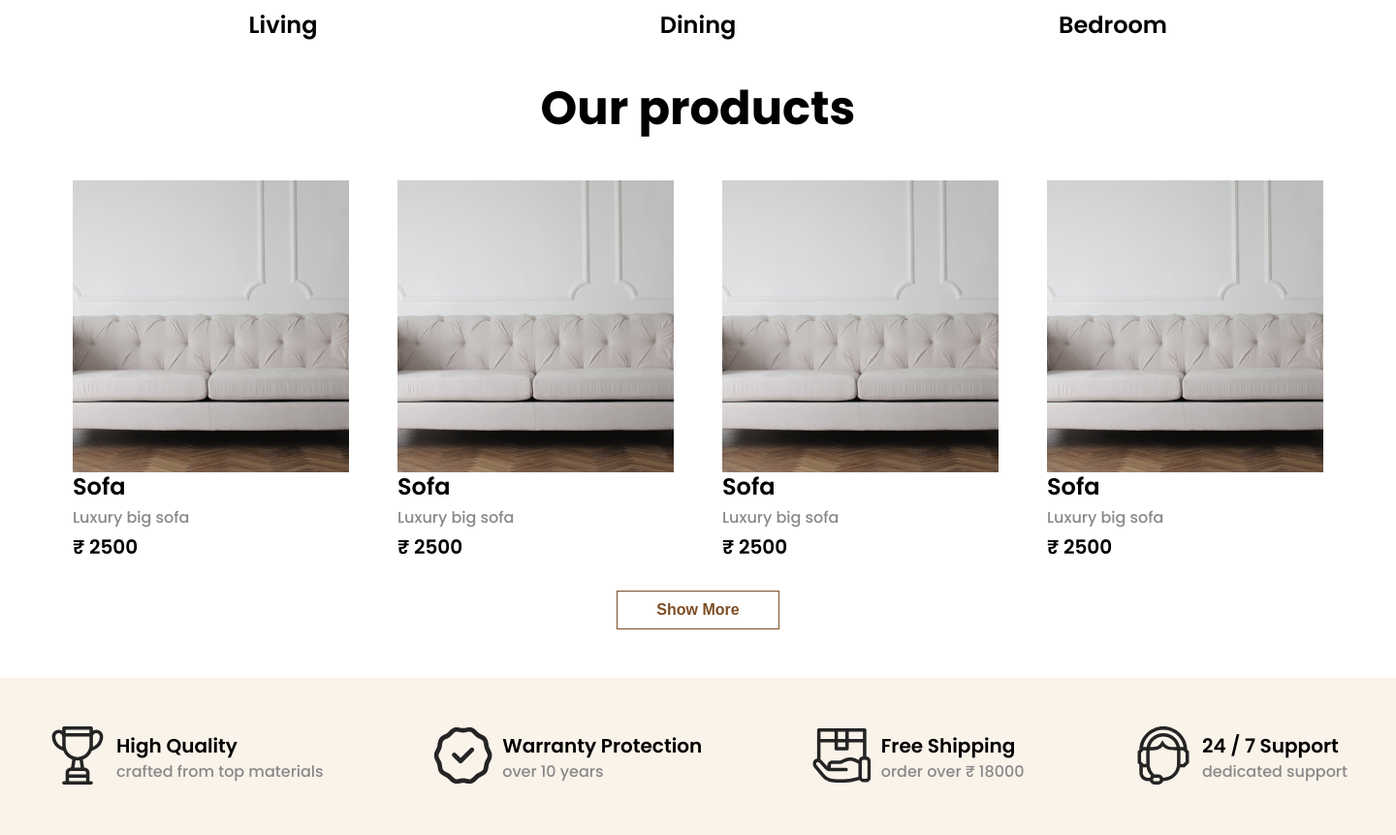
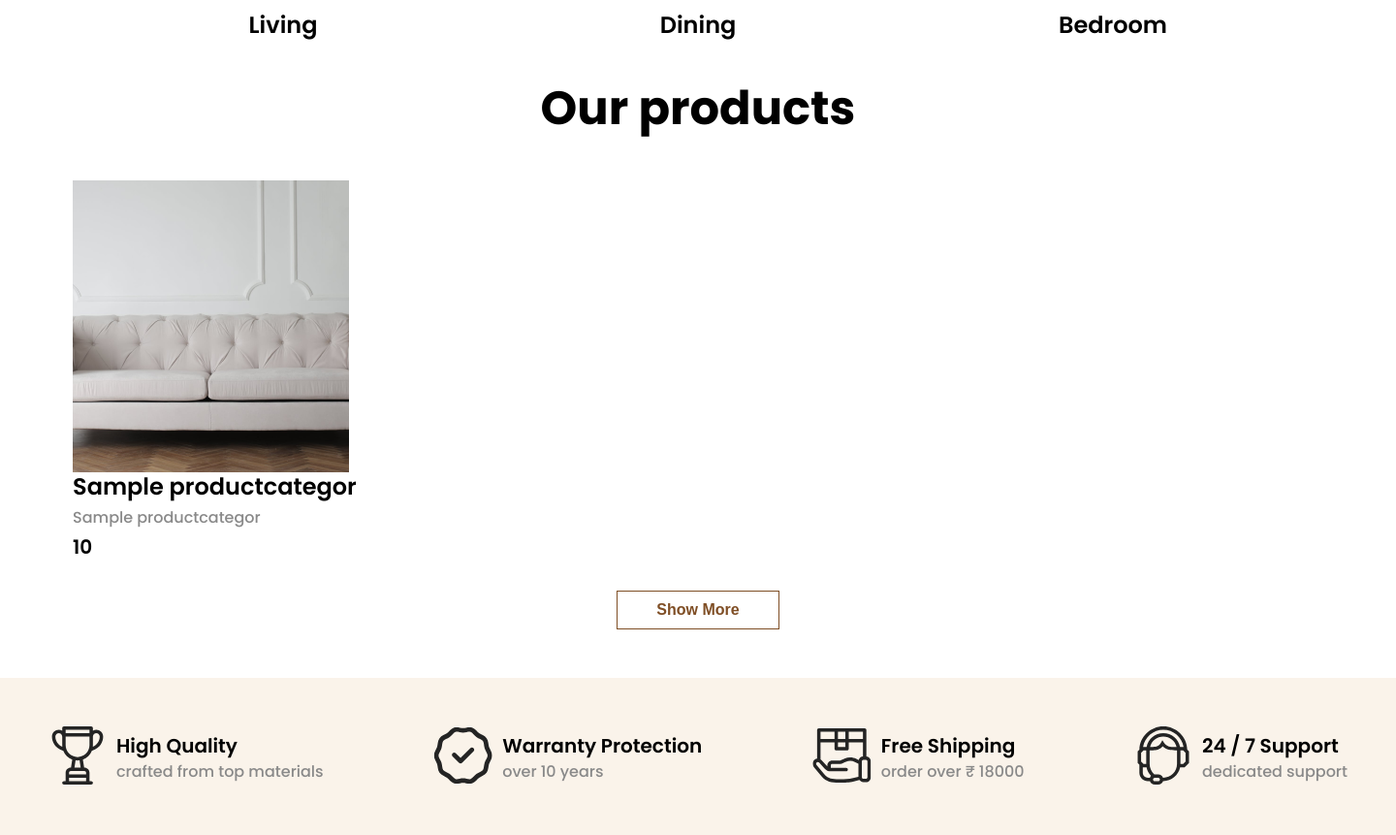
Before and after one commit to sandakovkirill/onlinestore, a PHP site: page / in a window 1440 px wide. Shown: the part 1377-2238 px from the top of the page at 97% size. Run offline with PHP 8.4, Linux system fonts and the light colour scheme; tables that the repository leaves empty or names only in its code hold one stand-in row (values such as "Sample post").

Commit message:
Monday22.01

```diff
--- a/src/index.php
+++ b/src/index.php
@@ -98,38 +98,9 @@
                     <h2>Our products</h2>
                 </div>
                 <div class="our-products__items">
-                    <div class="our-products__item">
-                        <div class="our-products-image"><img src="img/Luxury big sofa.png" alt=""></div>
-                        <div class="our-product-content">
-                            <div class="title-product-category"><h3>Sofa</h3></div>
-                            <div class="title-product"><p>Luxury big sofa</p></div>
-                            <div class="product-price"><h4>₹ 2500</h4></div>
-                        </div>
-                    </div>
-                    <div class="our-products__item">
-                        <div class="our-products-image"> <img src="img/Luxury big sofa.png" alt=""></div>
-                        <div class="our-product-content">
-                            <div class="title-product-category"><h3>Sofa</h3></div>
-                            <div class="title-product"><p>Luxury big sofa</p></div>
-                            <div class="product-price"><h4>₹ 2500</h4></div>
-                        </div>
-                    </div>
-                    <div class="our-products__item">
-                        <div class="our-products-image"> <img src="img/Luxury big sofa.png" alt=""></div>
-                        <div class="our-product-content">
-                            <div class="title-product-category"><h3>Sofa</h3></div>
-                            <div class="title-product"><p>Luxury big sofa</p></div>
-                            <div class="product-price"><h4>₹ 2500</h4></div>
-                        </div>
-                    </div>
-                    <div class="our-products__item">
-                        <div class="our-products-image"> <img src="img/Luxury big sofa.png" alt=""></div>
-                        <div class="our-product-content">
-                            <div class="title-product-category"><h3>Sofa</h3></div>
-                            <div class="title-product"><p>Luxury big sofa</p></div>
-                            <div class="product-price"><h4>₹ 2500</h4></div>
-                        </div>
-                    </div>
+                    <?php
+                    require_once('scripts/slider.php')
+                    ?>
                 </div>
                 <div class="our-products__button-container">
                 <button class="show-more">Show More</button>
--- a/src/scripts/phpreg-script.php
+++ b/src/scripts/phpreg-script.php
@@ -16,4 +16,5 @@
     } else{
         $mysqli -> query($require);
     }
+    mysqli_close($mysqli);
 ?>
--- /dev/null
+++ b/src/scripts/slider.php
@@ -0,0 +1,17 @@
+<?php
+    require_once('requiredb.php');
+    $productItem =  "SELECT * FROM storeproduct JOIN productcategor ON storeproduct.idcategory = productcategor.idcategory";
+    $result = mysqli_query($mysqli, $productItem);
+
+
+    for ($i = 0; $i < 4 && $row = mysqli_fetch_assoc($result); $i++) {
+        echo '<div class="our-products__item">';
+        echo "<div class='our-products-image'><img src='img/{$i}_image_product.png' alt='ProductsPhoto'></div>";
+        echo '<div class="our-product-content">';
+        echo "<div class='title-product-category'><h3>{$row['categoryname']}</h3></div>";
+        echo "<div class='title-product'><p>{$row['productname']}</p></div>";
+        echo "<div class='product-price'><h4>{$row['productprice']}</h4></div>";
+        echo '</div>';
+        echo '</div>';
+    }
+?>
--- a/src/style/css/style.css
+++ b/src/style/css/style.css
@@ -35,6 +35,9 @@ h2 {
 h3 {
   font-weight: 600;
   font-size: 24px;
+}
+h3::first-letter {
+  text-transform: uppercase;
 }
 
 h4 {
--- a/src/style/scss/style.scss
+++ b/src/style/scss/style.scss
@@ -38,6 +38,9 @@ h3{
     @extend %top-font;
     font-weight: 600;
     font-size: 24px;
+    &::first-letter{
+        text-transform: uppercase;
+    }
 }
 h4{
     @extend %top-font;
```
Also changed, not shown: src/img/0_image_product.png (added), src/img/1_image_product.png (added), src/img/2_image_product.png (added), src/img/3_image_product.png (added).
